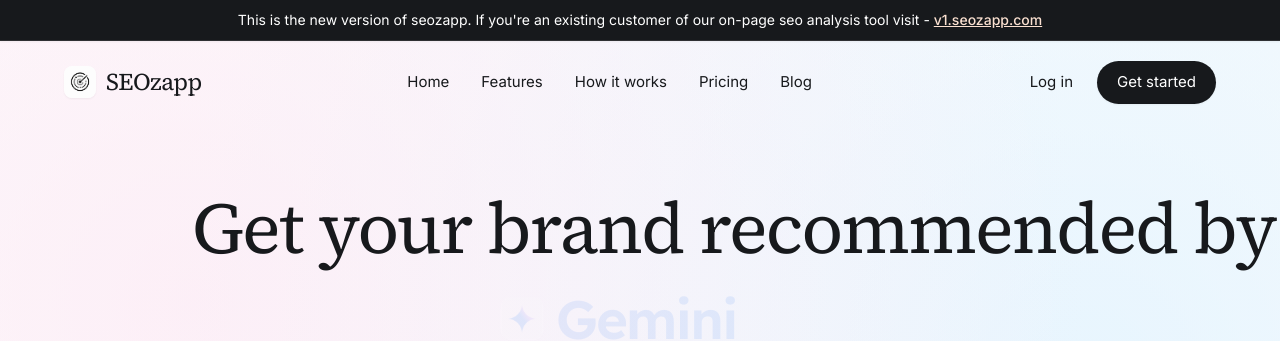
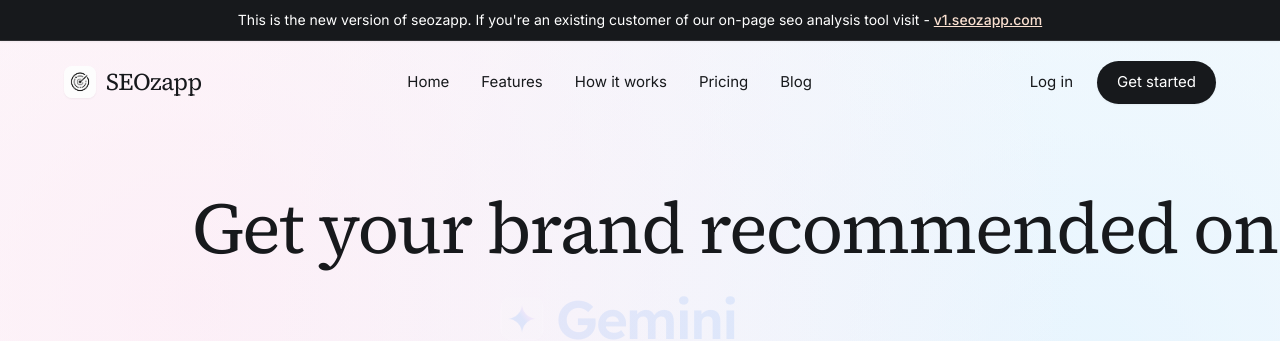
Before and after one commit to AroundU-go/seozapp-v2, a Next.js app: page / in a window 1280 px wide. Shown: the top 341 px of the page. Built offline with nearby package versions, Linux system fonts and the light colour scheme; no server answers; the database is empty.

Commit message:
fix(landing): change hero tagline from 'by' to 'on'

```diff
--- a/src/pages/index.tsx
+++ b/src/pages/index.tsx
@@ -221,7 +221,7 @@
             {/* Main Headline with Box-Less Changing Badges */}
             <div className="max-w-4xl mx-auto mb-6 pt-4 px-2 sm:px-0">
               <h1 className="font-signifier font-normal text-3xl sm:text-5xl lg:text-7xl tracking-tight text-[#17191c] leading-[1.25] sm:leading-[1.2]">
-                <span className="inline sm:whitespace-nowrap">Get your brand recommended by</span>{' '}
+                <span className="inline sm:whitespace-nowrap">Get your brand recommended on</span>{' '}
                 <span className="inline-flex items-center relative min-w-[150px] sm:min-w-[280px] text-left align-middle mt-1 sm:mt-0">
                   <AnimatePresence mode="wait">
                     <motion.span
```
